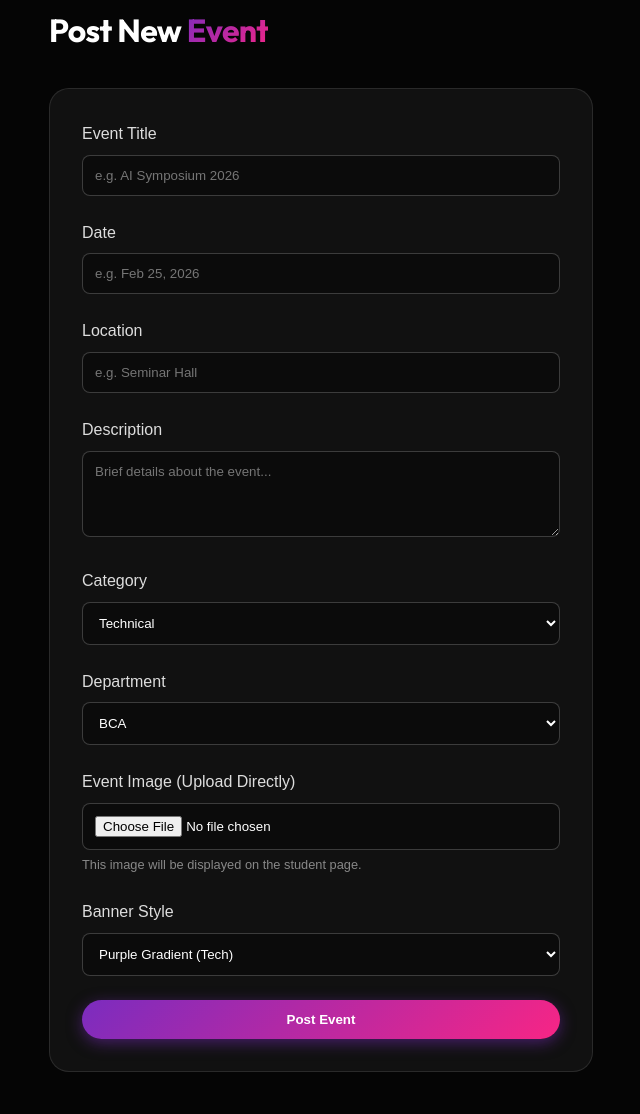
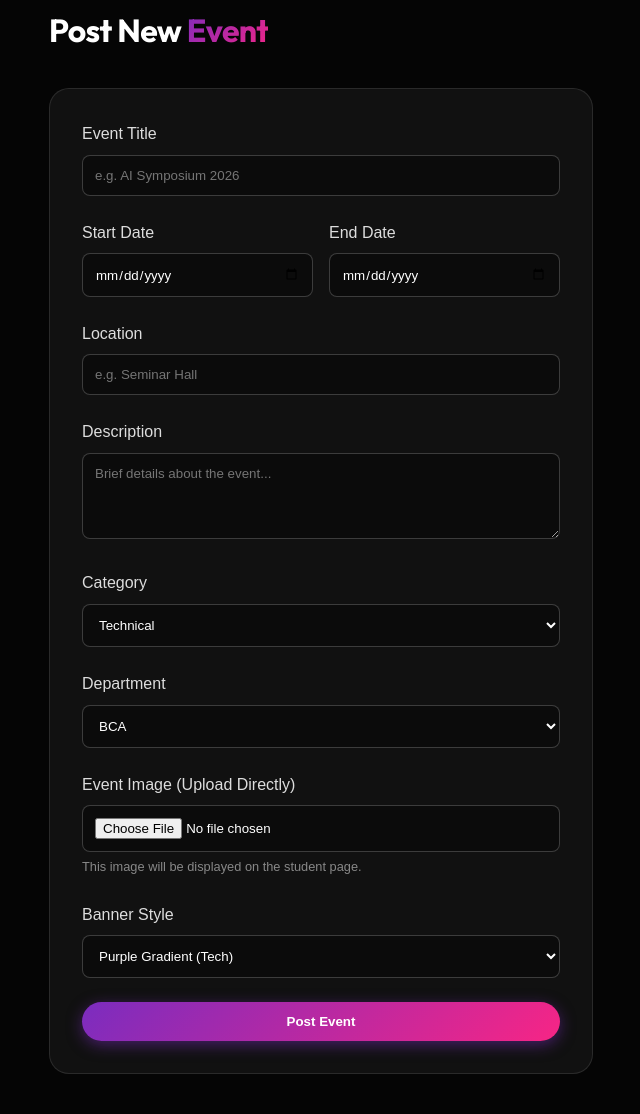
Before and after one commit to eshamohamed336-coder/cep-project-, a Flask app: page /staff in a window 1280 px wide. Shown: the part 95-1209 px from the top of the page, without its empty margins (319-959 px from the left). Before the commit the page ends 1167 px from the top, so only its background shows below. Run offline with Flask 3, Linux system fonts and the light colour scheme.

Commit message:
Sync templates with root files and add start/end dates

```diff
--- a/templates/staff.html
+++ b/templates/staff.html
@@ -92,9 +92,15 @@
                     <input type="text" id="title" required placeholder="e.g. AI Symposium 2026">
                 </div>
 
-                <div class="form-group">
-                    <label>Date</label>
-                    <input type="text" id="date" required placeholder="e.g. Feb 25, 2026">
+                <div style="display: flex; gap: 1rem; margin-bottom: 1.5rem;">
+                    <div class="form-group" style="flex: 1; margin-bottom: 0;">
+                        <label>Start Date</label>
+                        <input type="date" id="startDate" required>
+                    </div>
+                    <div class="form-group" style="flex: 1; margin-bottom: 0;">
+                        <label>End Date</label>
+                        <input type="date" id="endDate" required>
+                    </div>
                 </div>
 
                 <div class="form-group">
@@ -173,7 +179,8 @@
                 const newEvent = {
                     id: Date.now().toString(),
                     title: document.getElementById('title').value,
-                    date: document.getElementById('date').value,
+                    startDate: document.getElementById('startDate').value,
+                    endDate: document.getElementById('endDate').value,
                     location: document.getElementById('location').value,
                     description: document.getElementById('description').value,
                     category: document.getElementById('category').value,
```
Also changed, not shown: templates/student.html (+27 -5 lines).
